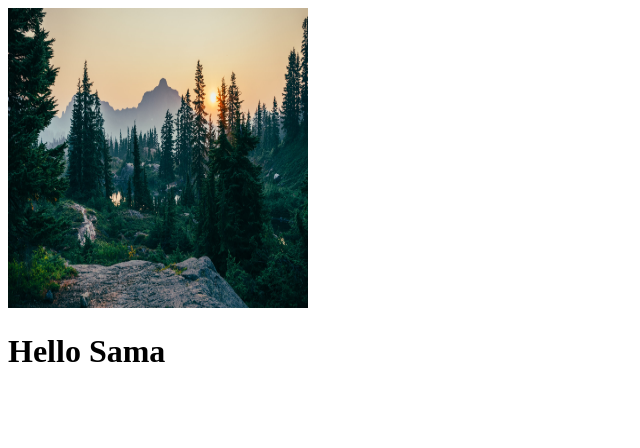
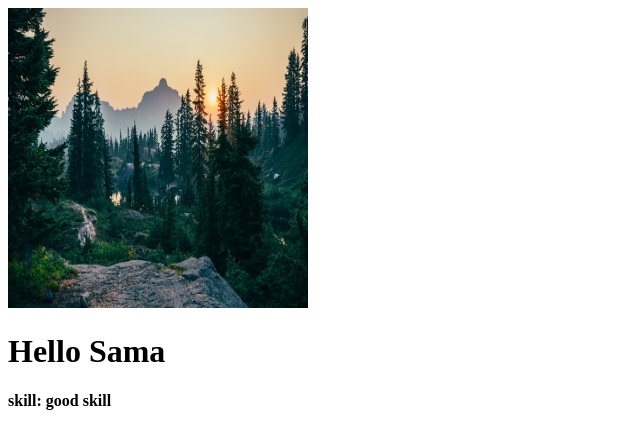
Before and after one commit to samaSame7/git-lab1, a plain HTML site: page index.html in a window 1280 px wide. Shown: the whole page, without its empty margins (0-640 px from the left). Drawn offline with Linux system fonts and the light colour scheme.

Commit message:
commit after connecting

```diff
--- a/index.html
+++ b/index.html
@@ -12,5 +12,6 @@
       style="height: 300px; width: 300px"
     />
     <h1>Hello Sama</h1>
+    <h4>skill: good skill</h4>
   </body>
 </html>
```
Also changed, not shown: 1 other file.
